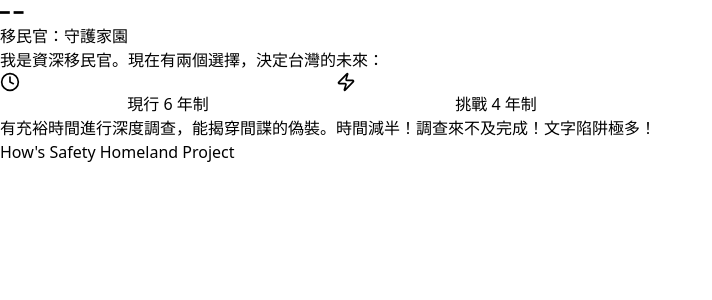
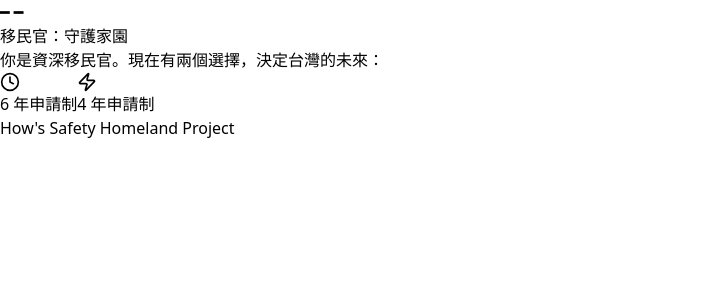
Before and after one commit to howsproject/immigration-game, a React (Vite) app: page / in a window 1280 px wide. Shown: the top 300 px of the page, without its empty margins (0-712 px from the left). Built offline with nearby package versions, Linux system fonts and the light colour scheme.

Commit message:
Initial commit - Final Game Version

```diff
--- a/src/App.jsx
+++ b/src/App.jsx
@@ -253,7 +253,7 @@ const Game = () => {
         newScore -= 20;
         setSpiesIn(s => s + 1);
         newSpiesIn += 1;
-        if (!newFeedback) newFeedback = '糟糕！放入了間諜！(隱藏風險)';
+        if (!newFeedback) newFeedback = '糟糕！放入了間諜！';
         anim = 'dead';
       } else if (currentApplicant.type === 'resource_heavy') {
         newResources -= 15;
@@ -324,7 +324,7 @@ const Game = () => {
         </div>
         {isFull && (
           <div className="absolute top-1 right-1 bg-red-600 text-white text-xs px-2 py-1 rounded-full animate-pulse z-10 flex items-center gap-1 shadow-sm">
-            <AlertCircle size={10} /> 滿載！
+            <AlertCircle size={10} /> 好多人 QQ
           </div>
         )}
 
@@ -440,22 +440,22 @@ const Game = () => {
       <div className="bg-white p-5 rounded-xl border-b-4 border-r-4 border-slate-800 text-left max-w-md shadow-xl shrink-0">
         <h1 className="text-2xl font-black mb-2 text-slate-900">移民官：守護家園</h1>
         <p className="text-slate-600 mb-4 text-sm">
-          我是資深移民官。現在有兩個選擇，決定台灣的未來：
+          你是資深移民官。現在有兩個選擇，決定台灣的未來：
         </p>
         <div className="grid gap-3">
           <button onClick={() => startGame('6yr')} className="p-3 bg-blue-100 border-2 border-blue-800 rounded-lg flex items-center gap-3 active:scale-95 transition-transform text-left">
             <div className="bg-blue-600 text-white p-2 rounded"><Clock size={20}/></div>
             <div>
-              <div className="font-bold text-blue-900">現行 6 年制</div>
-              <div className="text-xs text-blue-700">有充裕時間進行深度調查，能揭穿間諜的偽裝。</div>
+              <div className="font-bold text-blue-900">6 年申請制</div>
+              <div className="text-xs text-blue-700"></div>
             </div>
           </button>
 
           <button onClick={() => startGame('4yr')} className="p-3 bg-red-100 border-2 border-red-800 rounded-lg flex items-center gap-3 active:scale-95 transition-transform text-left">
             <div className="bg-red-600 text-white p-2 rounded"><Zap size={20}/></div>
             <div>
-              <div className="font-bold text-red-900">挑戰 4 年制</div>
-              <div className="text-xs text-red-700">時間減半！調查來不及完成！文字陷阱極多！</div>
+              <div className="font-bold text-red-900"> 4 年申請制</div>
+              <div className="text-xs text-red-700"></div>
             </div>
           </button>
         </div>
```
